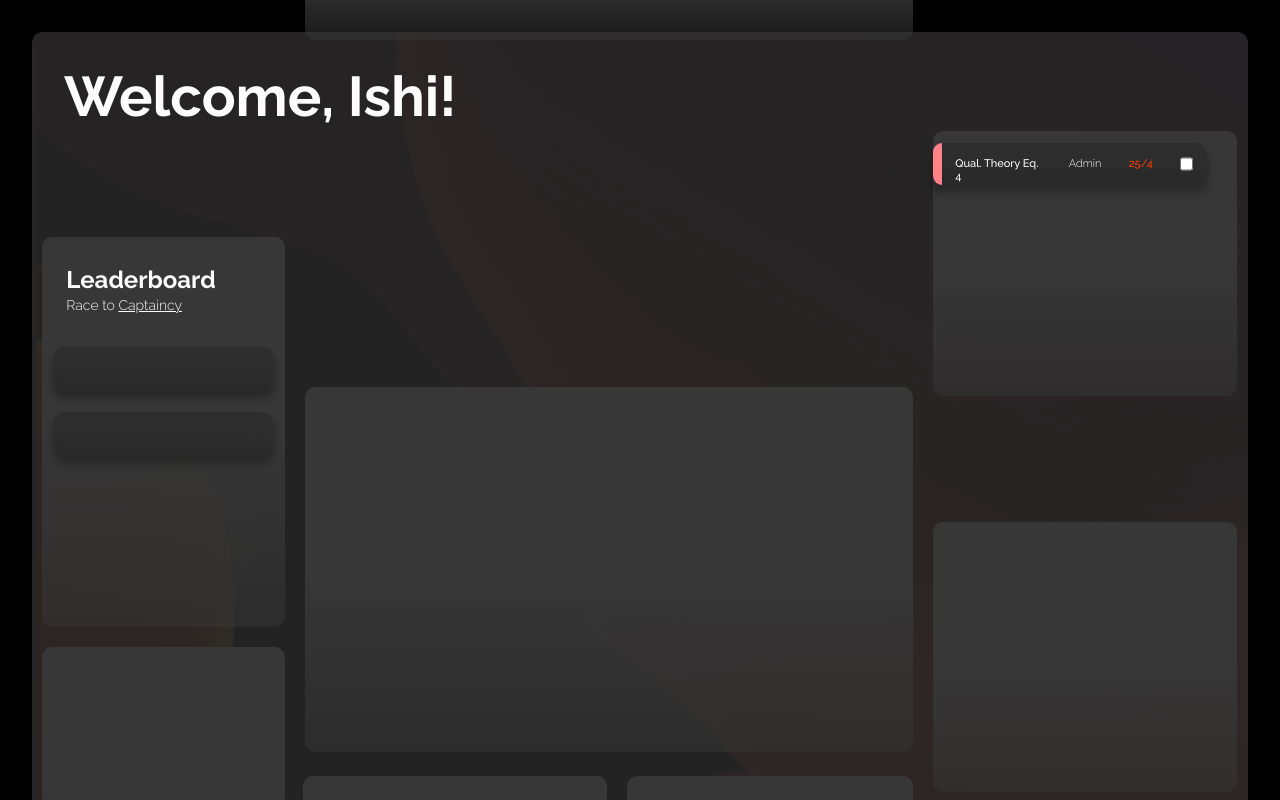
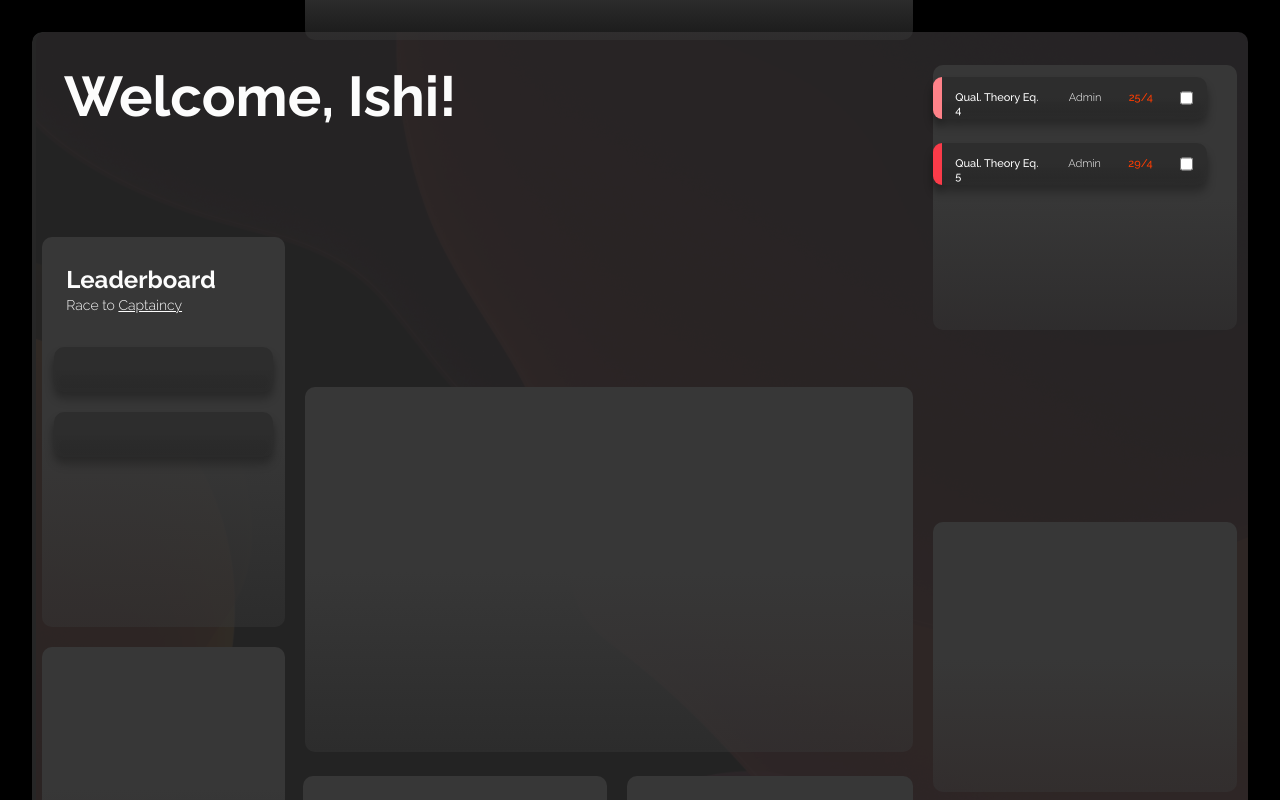
Before and after one commit to malarkey02/inypt-dash, a React (Create React App) app: page / in a window 1280 px wide. Shown: the top 800 px of the page. Built offline with nearby package versions, Linux system fonts and the light colour scheme.

Commit message:
multi component test

```diff
--- a/src/components/tasklist.jsx
+++ b/src/components/tasklist.jsx
@@ -11,6 +11,12 @@ function Tasklist() {
         owner="Admin"
         due="25/4"
       />
+      <Taskentry
+        banner="#FA3B49"
+        task="Qual. Theory Eq. 5"
+        owner="Admin"
+        due="29/4"
+      />
     </div>
   ); //pass props... somehow
 }
```
